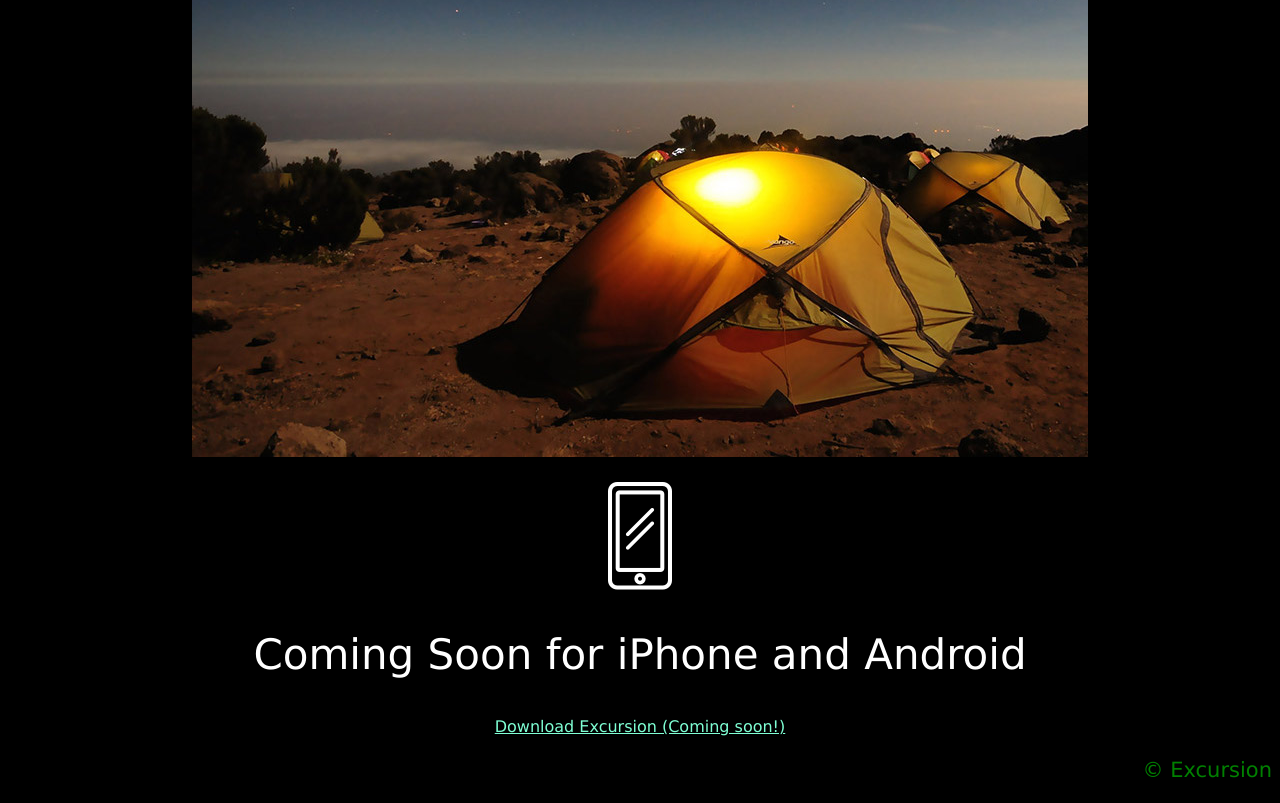
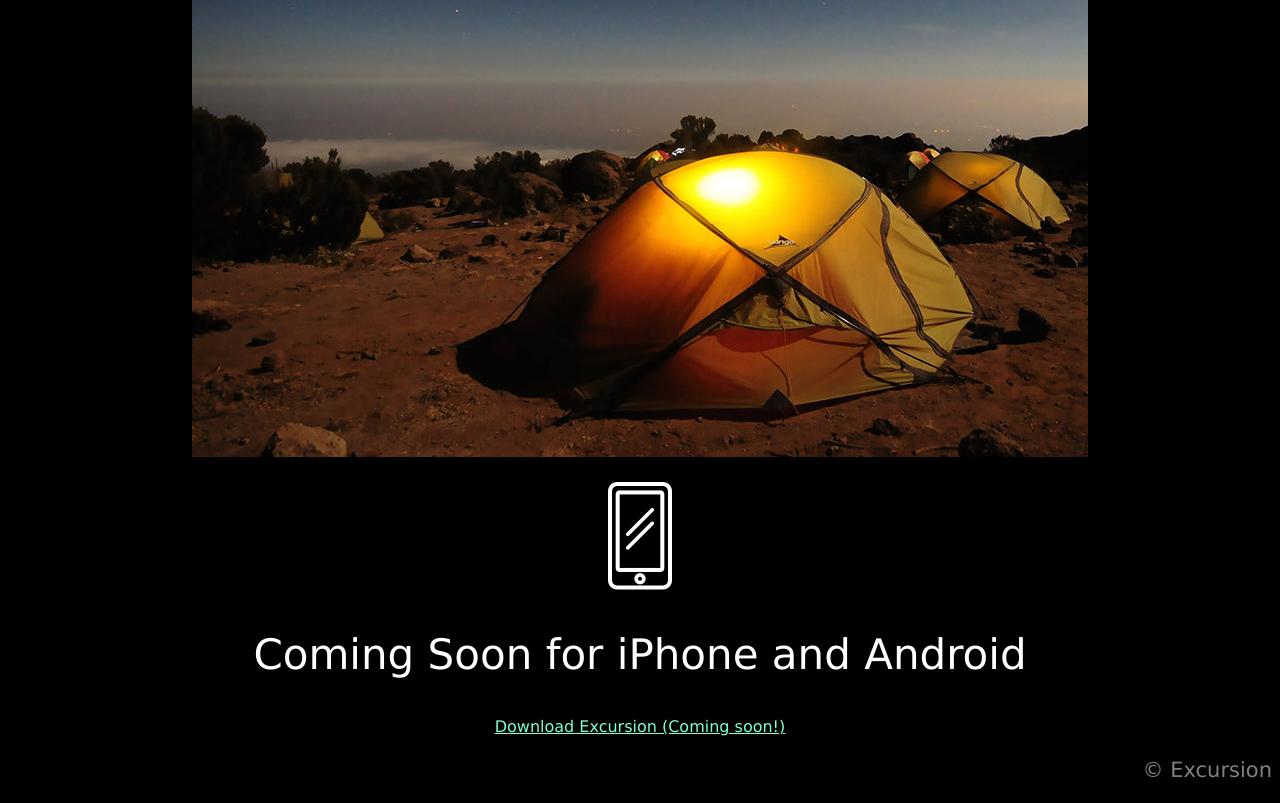
Before and after one commit to dssp100/Excursion, a plain HTML site: page index.html in a window 1280 px wide. Shown: the part 616-1419 px from the top of the page. Drawn offline with Linux system fonts and the light colour scheme.

Commit message:
Changed the color of the last paragraph

```diff
--- a/resources/css/style.css
+++ b/resources/css/style.css
@@ -26,7 +26,7 @@ p {
 }
 
 #footer p {
-  color: Green;
+  color: Gray;
   font-size: 21px;
   text-align: right;
 }
```
